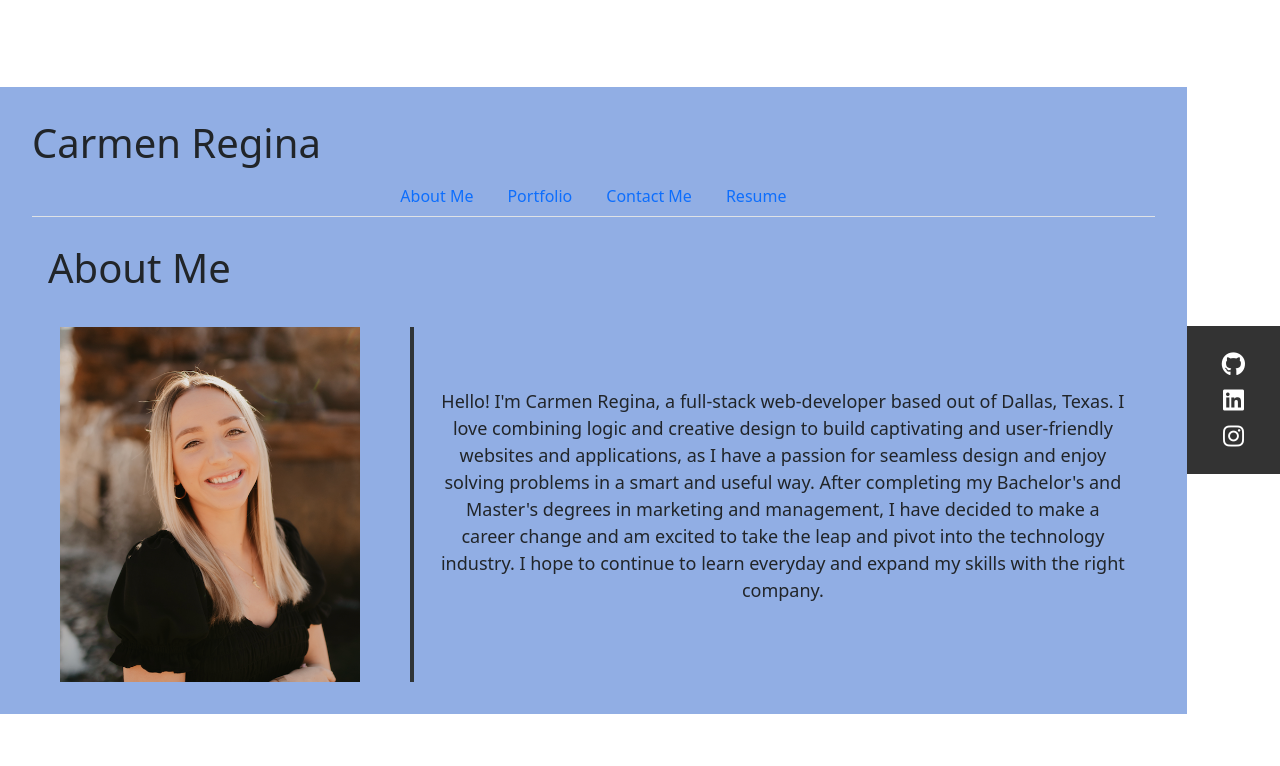
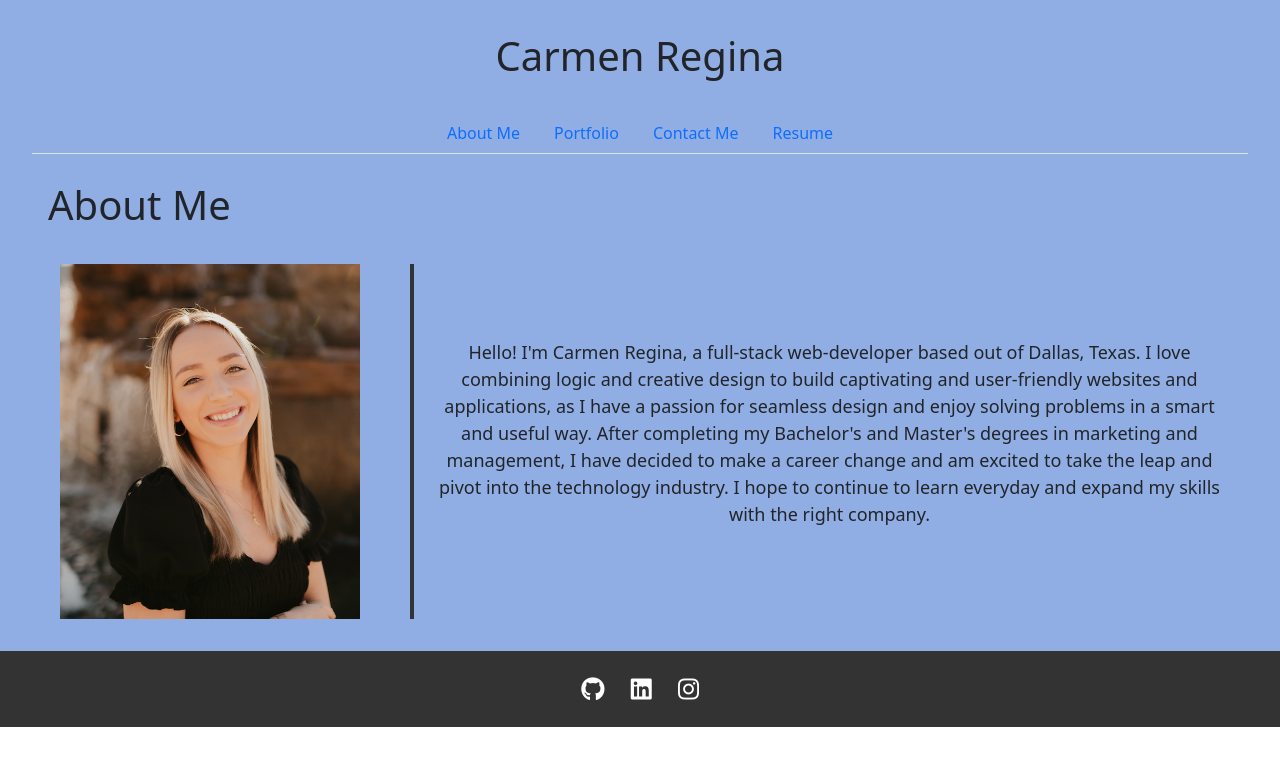
Before and after one commit to crcarmen23/crcarmen23-react-portfolio, a React (Vite) app: page / in a window 1280 px wide. Shown: the top 766 px of the page. Built offline with nearby package versions, Linux system fonts and the light colour scheme.

Commit message:
a few styling edits

```diff
--- a/src/App.css
+++ b/src/App.css
@@ -1,5 +1,4 @@
 body {
-  display: flex;
   align-items: center;
   justify-content: center;
   height: 100vh;
@@ -11,8 +10,12 @@ body {
   color: #333;
 }
 
+.nav-item {
+  color: #333;
+}
+
 .header {
- text-align: left;
+ text-align: center;
 }
 
 a {
--- a/src/components/NavTabs.jsx
+++ b/src/components/NavTabs.jsx
@@ -1,13 +1,12 @@
 import { Link, useLocation } from 'react-router-dom';
 
-// Here we are using object destructuring assignment to pluck off our variables from the props object
-// We assign them to their own variable names
 function NavTabs() {
   const currentPage = useLocation().pathname;
 
   return (
     <div>
       <h1 className="header">Carmen Regina</h1>
+      <br />
       <ul className="nav nav-tabs">
         <li className="nav-item">
           <Link
@@ -20,7 +19,7 @@ function NavTabs() {
         <li className="nav-item">
           <Link
             to="/Portfolio"
-            // Check to see if the currentPage is `Blog`, and if so we use the active link class from bootstrap. Otherwise, we set it to a normal nav-link
+
             className={currentPage === '/Blog' ? 'nav-link active' : 'nav-link'}
           >
             Portfolio
```
